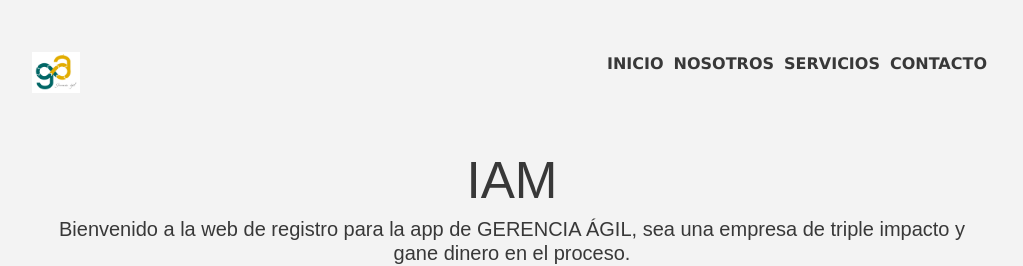
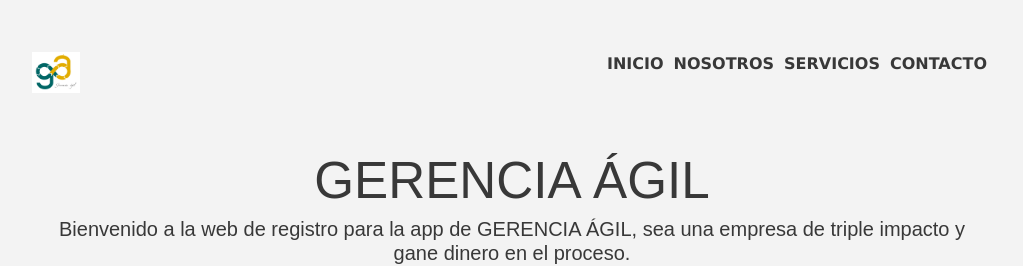
Before and after one commit to davidmurati/IAMlab, a React (Vite) app: page / in a window 1280 px wide. Shown: the top 266 px of the page, without its empty margins (128-1151 px from the left). Built offline with nearby package versions, Linux system fonts and the light colour scheme.

Commit message:
8 commit

```diff
--- a/index.html
+++ b/index.html
@@ -15,7 +15,7 @@
     <meta charset="UTF-8" />
     <link rel="icon" type="image/svg+xml" href="/src/Component/Header/logoGA.png" />
     <meta name="viewport" content="width=device-width, initial-scale=1.0" />
-    <title>IAM</title>
+    <title>Gerencia Ágil</title>
   </head>
 
   <body>
--- a/src/Component/Home/Home.jsx
+++ b/src/Component/Home/Home.jsx
@@ -59,7 +59,7 @@
 
 
     <div className="card3">
-        <h1>IAM</h1>
+        <h1>GERENCIA ÁGIL</h1>
         <h4>Bienvenido a la web de registro para la app de GERENCIA ÁGIL, sea una empresa de triple impacto y gane dinero en el proceso.</h4>
         </div>
 
```
